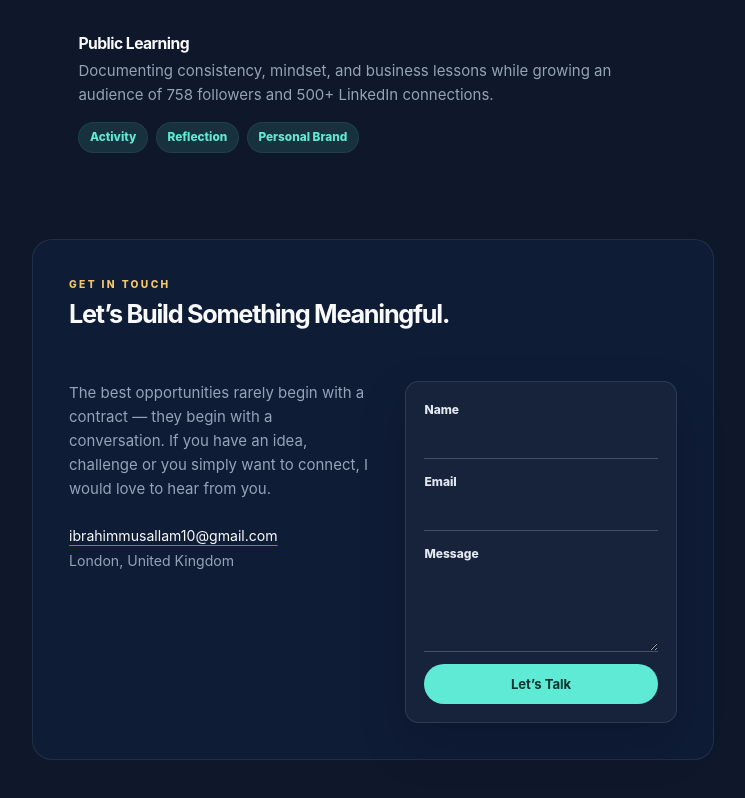
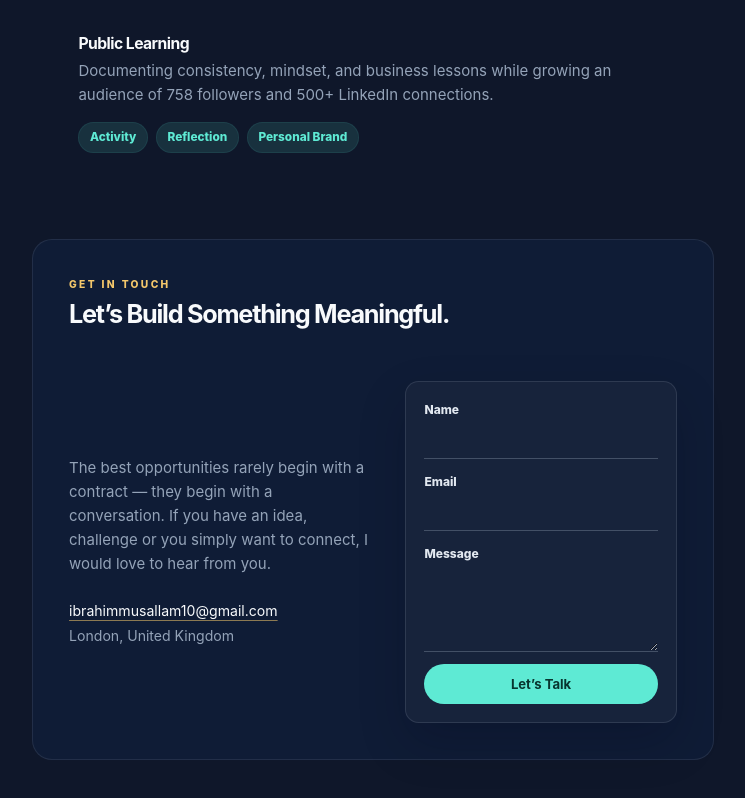
Before and after one commit to ibrahimmusallam10/Ibrahim-sConciergeUK, a React (Vite) app: page / in a window 1280 px wide. Shown: the part 3262-4060 px from the top of the page, without its empty margins (528-1273 px from the left). Built offline with nearby package versions, Linux system fonts and the light colour scheme.

Commit message:
Revert "Align contact copy with form"
This reverts commit e3a45217ce6429dfbf4c848990fdc8c74895f535.

```diff
--- a/src/styles.css
+++ b/src/styles.css
@@ -306,7 +306,7 @@ h3 {
 
 .contact-copy {
   grid-column: 1;
-  align-self: start;
+  align-self: center;
 }
 
 .contact-intro h2 {
```
